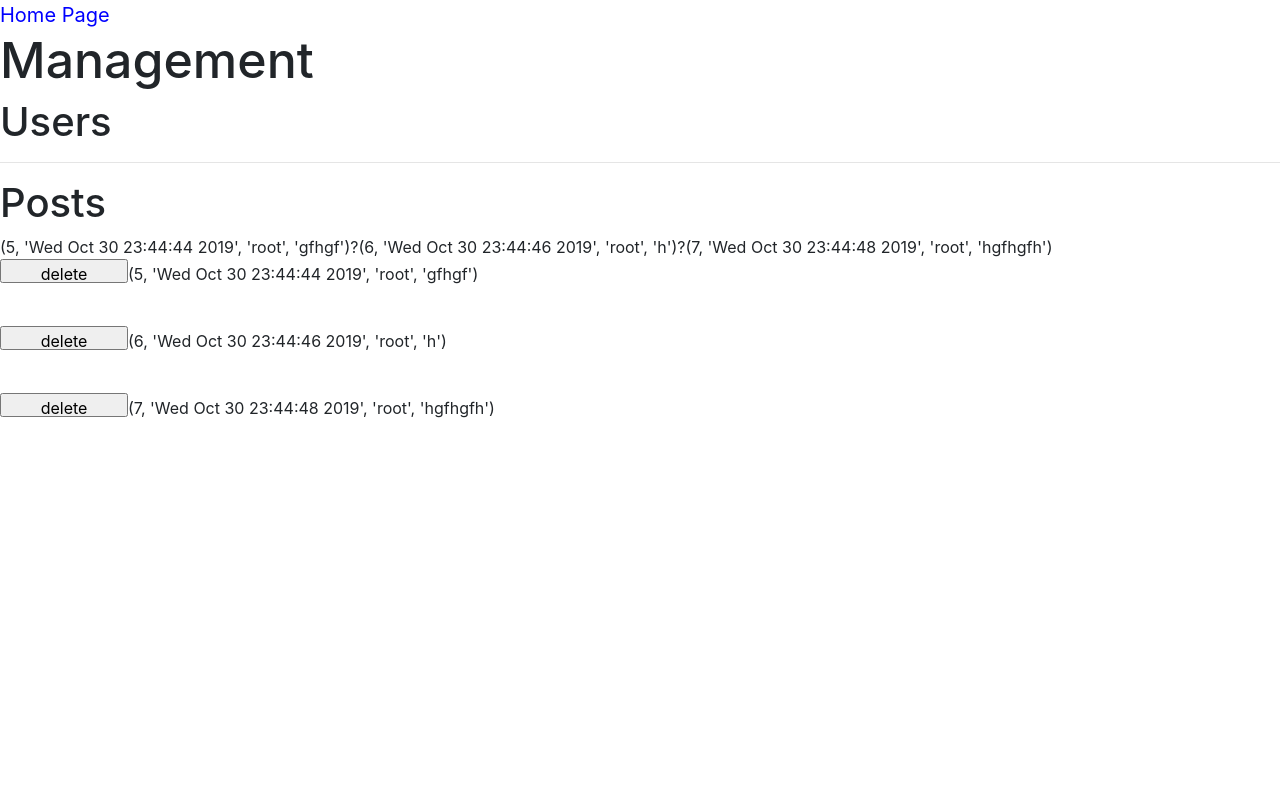
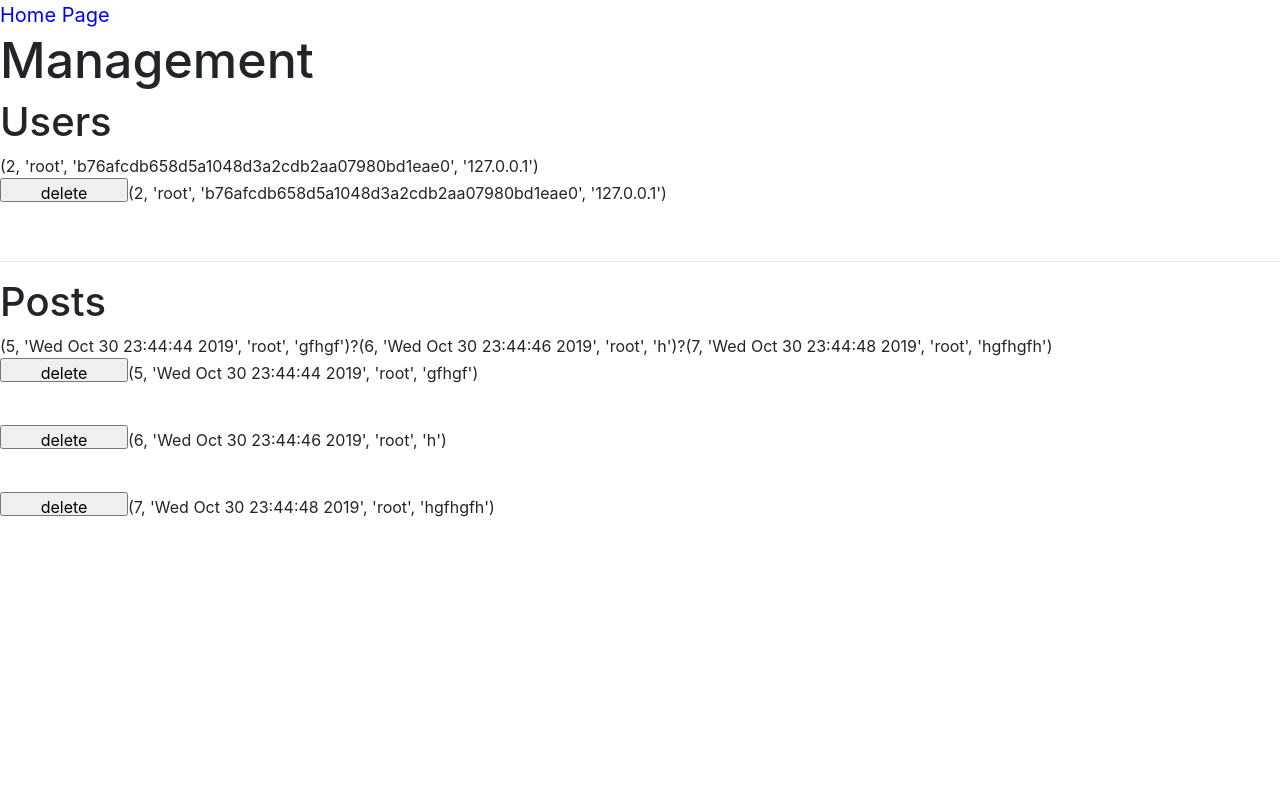
Before and after one commit to SiriusKoan/flask_net, a Flask app: page /admin in a window 1280 px wide. Run offline with Flask 2, Linux system fonts and the light colour scheme; data comes from the database, SQL or seed files in the repository; both versions use the stored data as it was after the commit; some libraries are stand-ins or nearby versions.

Commit message:
admin delete system half done

```diff
--- a/app.py
+++ b/app.py
@@ -59,18 +59,23 @@ def logout_main():
     return redirect("/")
 
 # admin
-@app.route("/admin")
+@app.route("/admin", methods = ['GET', 'POST'])
 def admin_manage():
-    #users = show_users()
-    #posts = show_posts()
-    users = make_table(show_users())
-    posts = make_table(show_posts())
-    whether_root = True if "root" in who_login(request.remote_addr) else False
-    return render_template('admin.html', users = users, posts = posts, whether_root = whether_root)
+    if request.method == 'GET':
+        users = make_table(show_users())
+        posts = make_table(show_posts())
+        whether_root = True if "root" in who_login(request.remote_addr) else False
+        return render_template('admin.html', users = users, posts = posts, whether_root = whether_root)
+    if request.method == 'POST':
+        db = request.form.get('primary')[0]
+        primary = request.form.get('primary')[1]
+        delete(db, primary)
+        return redirect("/admin")
 
 @app.route("/admin/delete")
 def delete_post_or_user():
-    delete()
+    primary_key = request.form.get('primary')
+    delete(primary_key)
 
 
 
--- a/models.py
+++ b/models.py
@@ -117,5 +117,14 @@ def make_table(li):
 def announce(content):
     pass
 
-def delete():
-    pass
+def delete(db, primary):
+    if db == "u":
+        con = sql.connect(path.join(ROOT, "user.db"))
+        cur = con.cursor()
+        cur.execute('delete from users where id = %s;' %primary)
+    if db == "p":
+        con = sql.connect(path.join(ROOT, "post.db"))
+        cur = con.cursor()
+        cur.execute('delete from posts where id = %s;' %primary)
+    con.commit()
+    con.close()
--- a/templates/admin.html
+++ b/templates/admin.html
@@ -14,10 +14,11 @@
         {% if whether_root == True %}
             <h1 style="font-size: 50px;">Management</h1>
             <h1>Users</h1>
+            {{ users }}
             <script>
                 var s = "{{ users }}".split("?");
-                for (var i = 0; i < s.length - 1; i++) {
-                    document.write("<div><form action='/admin/delete' method='post'><input type='submit' value='delete'></form>" + s[i] + "</div>" + "<br>");
+                for (var i = 0; i < s.length; i++) {
+                    document.write("<form action='/admin' method='post'><input type='submit' value='delete'>" + "<input type='hidden' name='primary' value=u" + (i + 1) + ">" + s[i] + "</form>" + "<br>");
                 }
             </script>
             <hr>
@@ -27,7 +28,7 @@
             <script>
                 var s = "{{ posts }}".split("?");
                 for (var i = 0; i < s.length; i++) {
-                    document.write("<form action='/admin/delete' method='post'><input type='submit' value='delete'>" + "<input type='hidden' name=" + (i + 1) + ">" + s[i] + "</form>" + "<br>");
+                    document.write("<form action='/admin' method='post'><input type='submit' value='delete'>" + "<input type='hidden' name='primary' value=p" + (i + 1) + ">" + s[i] + "</form>" + "<br>");
                 }
             </script>
         {% else %}
--- a/templates/delete.html
+++ /dev/null
@@ -1 +0,0 @@
-{{ primary }}
```
Also changed, not shown: post.db, user.db.
